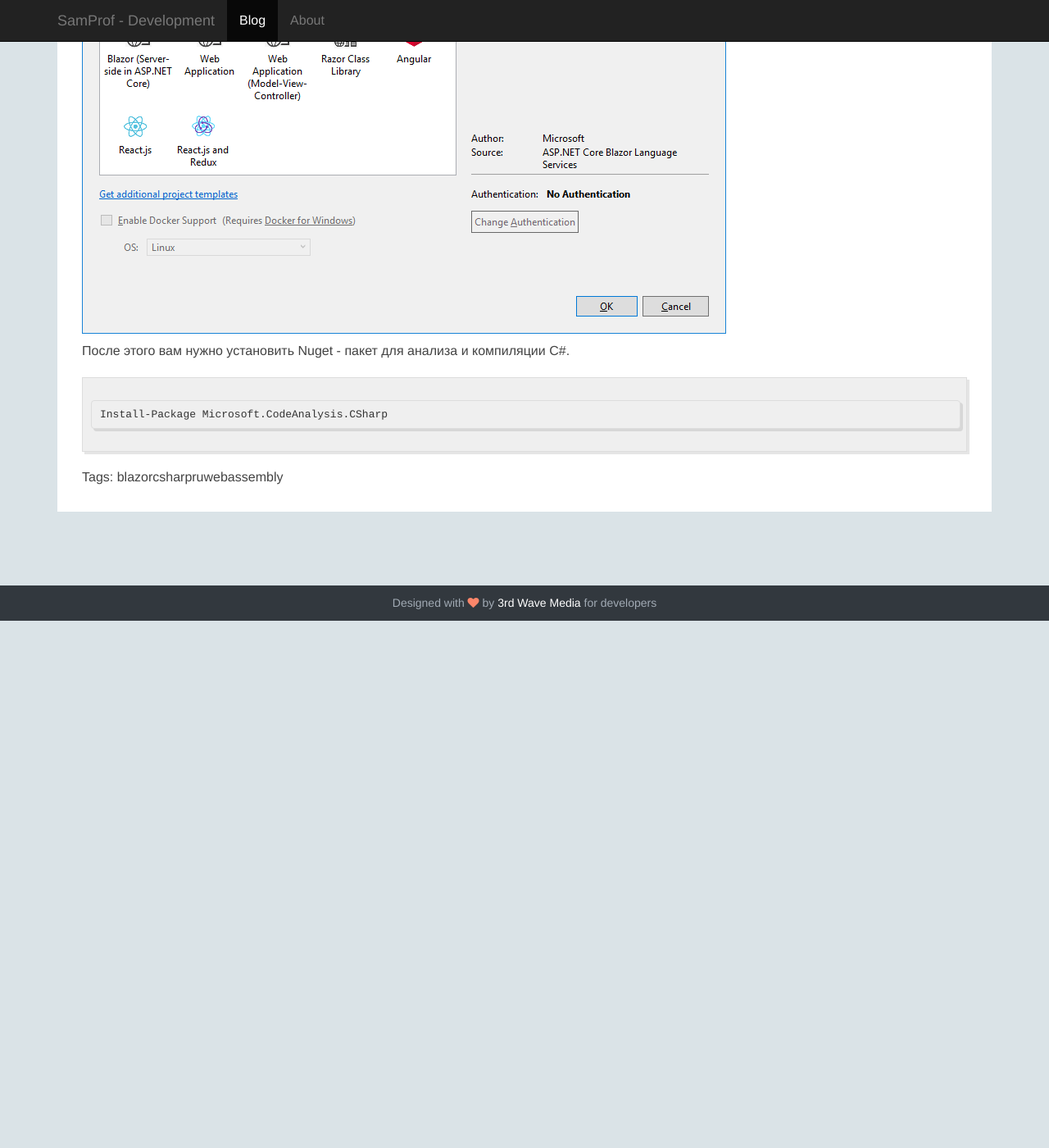
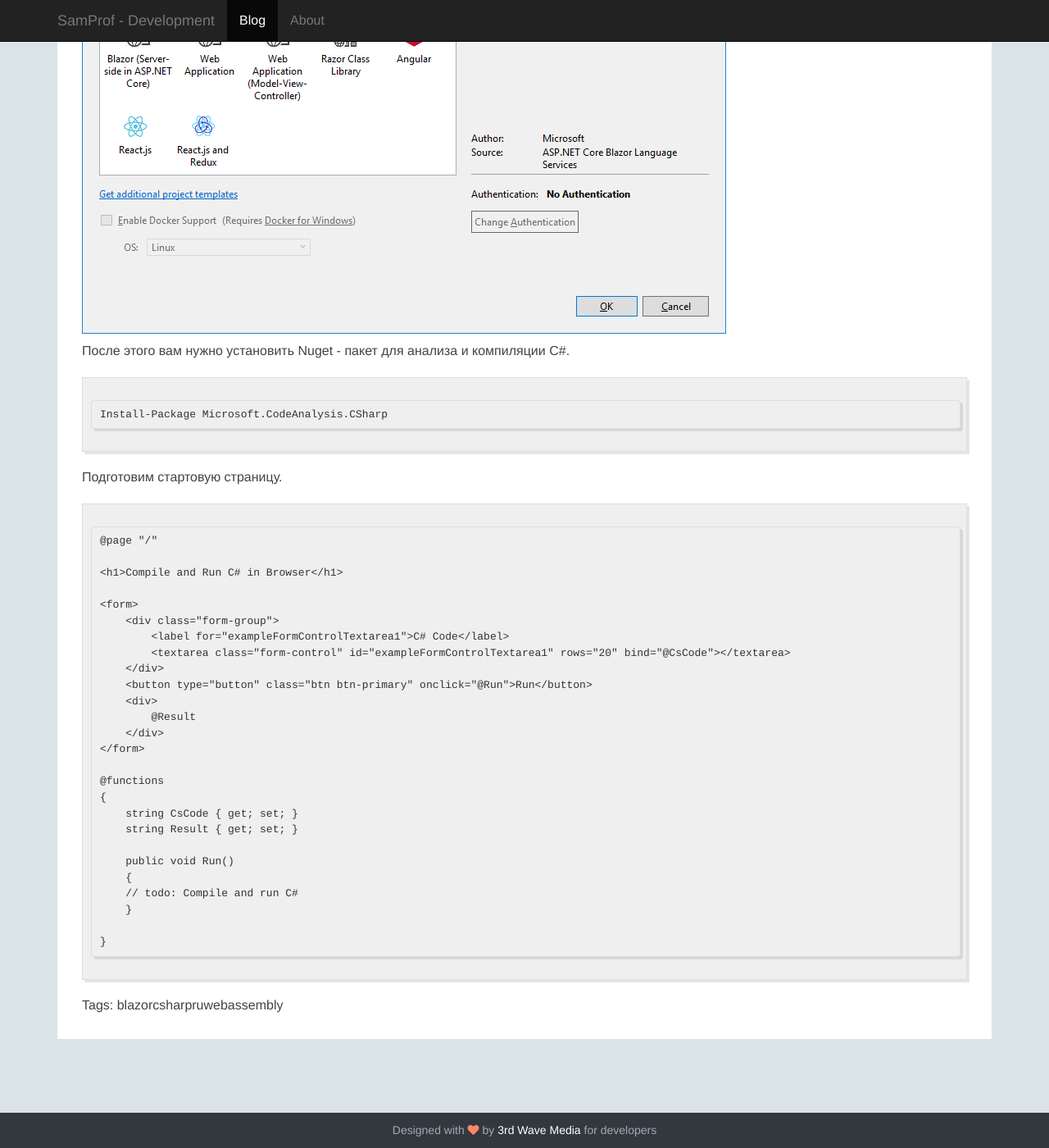
Before and after one commit to SamProf/www.samprof.com, a Jekyll site: the page built from _posts/2018-12-14-compile-csharp-and-blazor-inside-browser.md, in a window 1280 px wide and 1400 px high, scrolled down 706 px. Shown: the whole window at 82% size. Built offline with Jekyll 4.4.1, drawn with Linux system fonts in a browser that asks for light colours; comment, search, counter and statistics services are not loaded; before the commit the page ends 1463 px from its top, so only the background shows below that.

Commit message:
Update 2018-12-14-compile-csharp-and-blazor-inside-browser.md

````diff
--- a/_posts/2018-12-14-compile-csharp-and-blazor-inside-browser.md
+++ b/_posts/2018-12-14-compile-csharp-and-blazor-inside-browser.md
@@ -24,3 +24,33 @@
 ```
 Install-Package Microsoft.CodeAnalysis.CSharp
 ```
+
+Подготовим стартовую страницу.
+```
+@page "/"
+
+<h1>Compile and Run C# in Browser</h1>
+
+<form>
+    <div class="form-group">
+        <label for="exampleFormControlTextarea1">C# Code</label>
+        <textarea class="form-control" id="exampleFormControlTextarea1" rows="20" bind="@CsCode"></textarea>
+    </div>
+    <button type="button" class="btn btn-primary" onclick="@Run">Run</button>
+    <div>
+        @Result
+    </div>
+</form>
+
+@functions
+{
+    string CsCode { get; set; }
+    string Result { get; set; }
+
+    public void Run()
+    {
+    // todo: Compile and run C#
+    }
+
+}
+```
````
